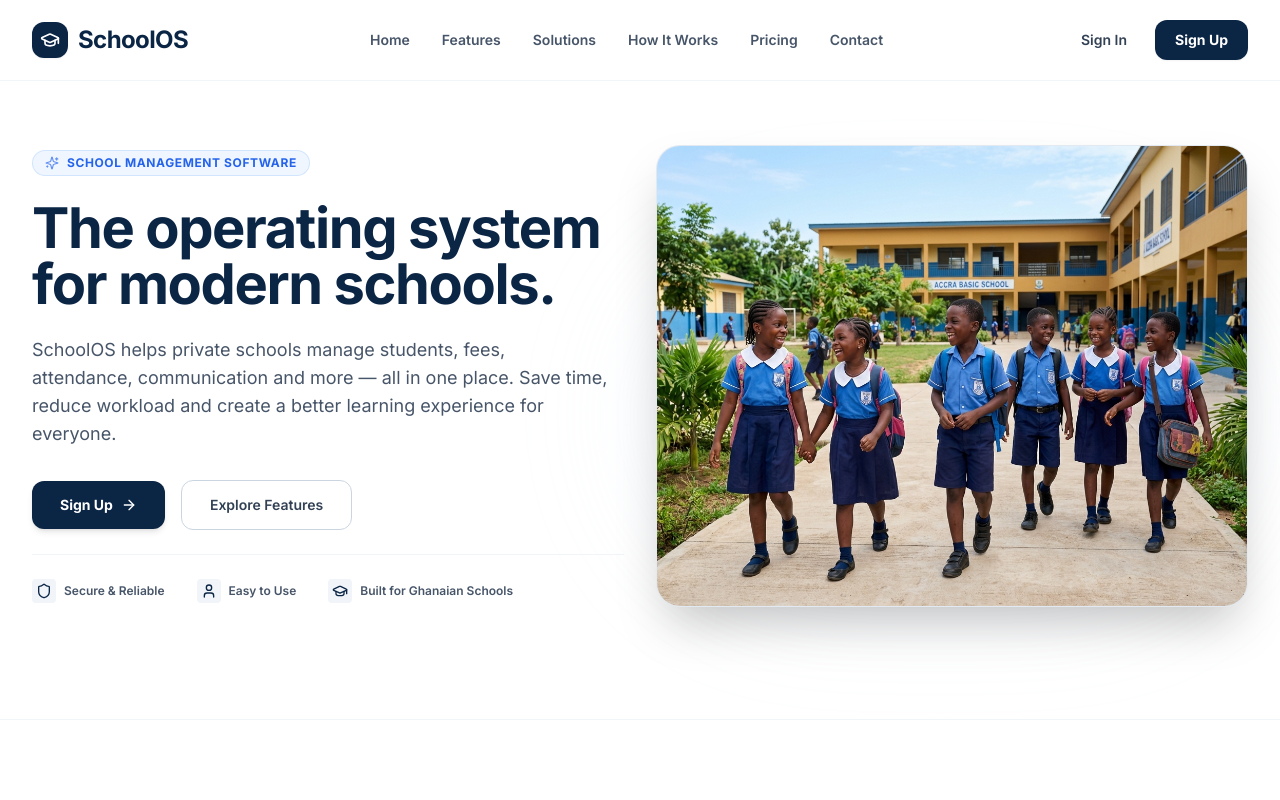
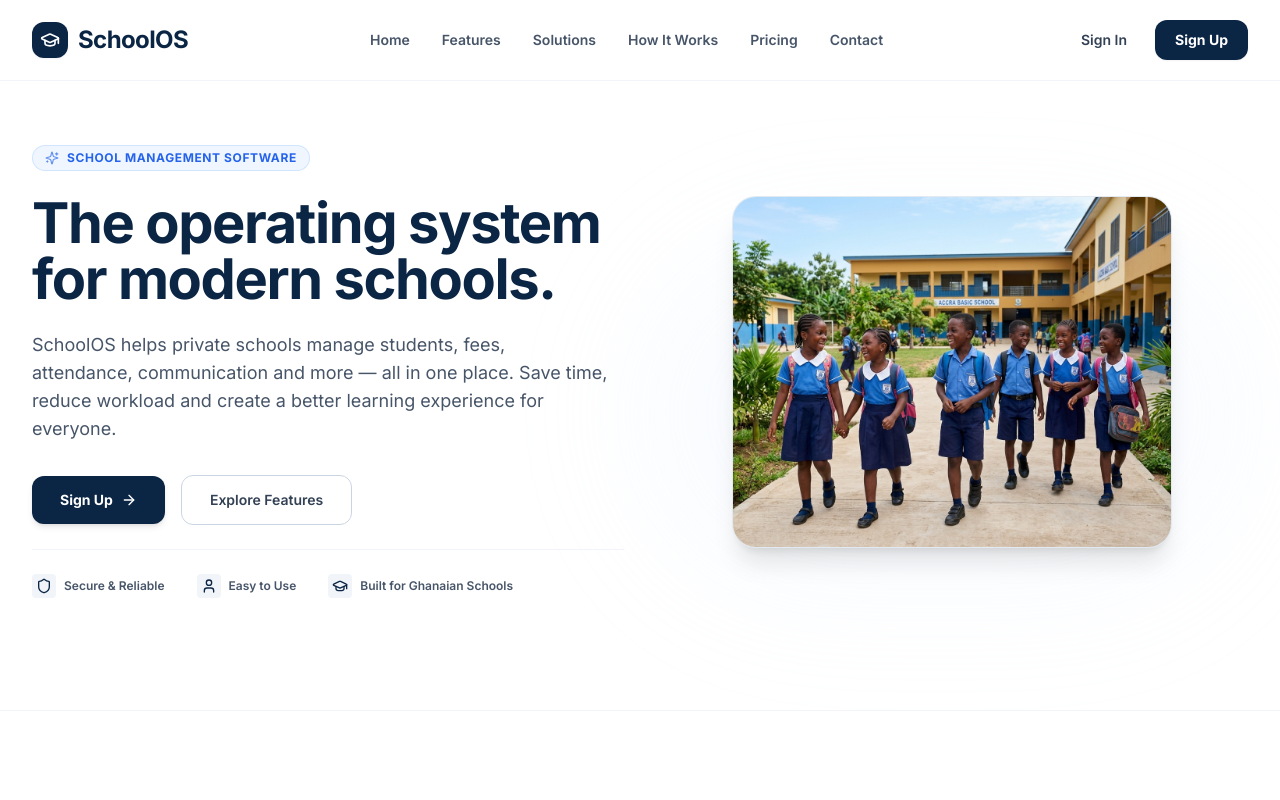
Before and after one commit to Elijahamet/JHS-PROJECT, a React (Vite) app: page / in a window 1280 px wide. Shown: the top 800 px of the page. Built offline with nearby package versions, Linux system fonts and the light colour scheme.

Commit message:
Scale down hero picture for balanced and clean presentation

```diff
--- a/src/components/landing/LandingPageView.tsx
+++ b/src/components/landing/LandingPageView.tsx
@@ -196,12 +196,12 @@ export const LandingPageView: React.FC = () => {
 
             {/* Right Column: Hero Visual with Real Pupils */}
             <div className="lg:col-span-6 relative w-full flex items-center justify-center">
-              {/* Authentic Photo of Ghanaian Pupils */}
-              <div className="rounded-3xl overflow-hidden shadow-2xl border border-slate-200/90 bg-slate-100 w-full relative group">
+              {/* Authentic Photo of Ghanaian Pupils - Sized Elegantly */}
+              <div className="rounded-3xl overflow-hidden shadow-xl border border-slate-200/90 bg-slate-100 w-full max-w-sm sm:max-w-md lg:max-w-[440px] relative group">
                 <img
                   src="/assets/ghana_students_hero.jpg"
                   alt="Ghanaian school pupils smiling together in school courtyard"
-                  className="w-full h-80 sm:h-96 lg:h-[460px] object-cover object-center group-hover:scale-105 transition-transform duration-700 ease-out"
+                  className="w-full h-64 sm:h-76 lg:h-[350px] object-cover object-center group-hover:scale-105 transition-transform duration-700 ease-out"
                 />
               </div>
             </div>
```
